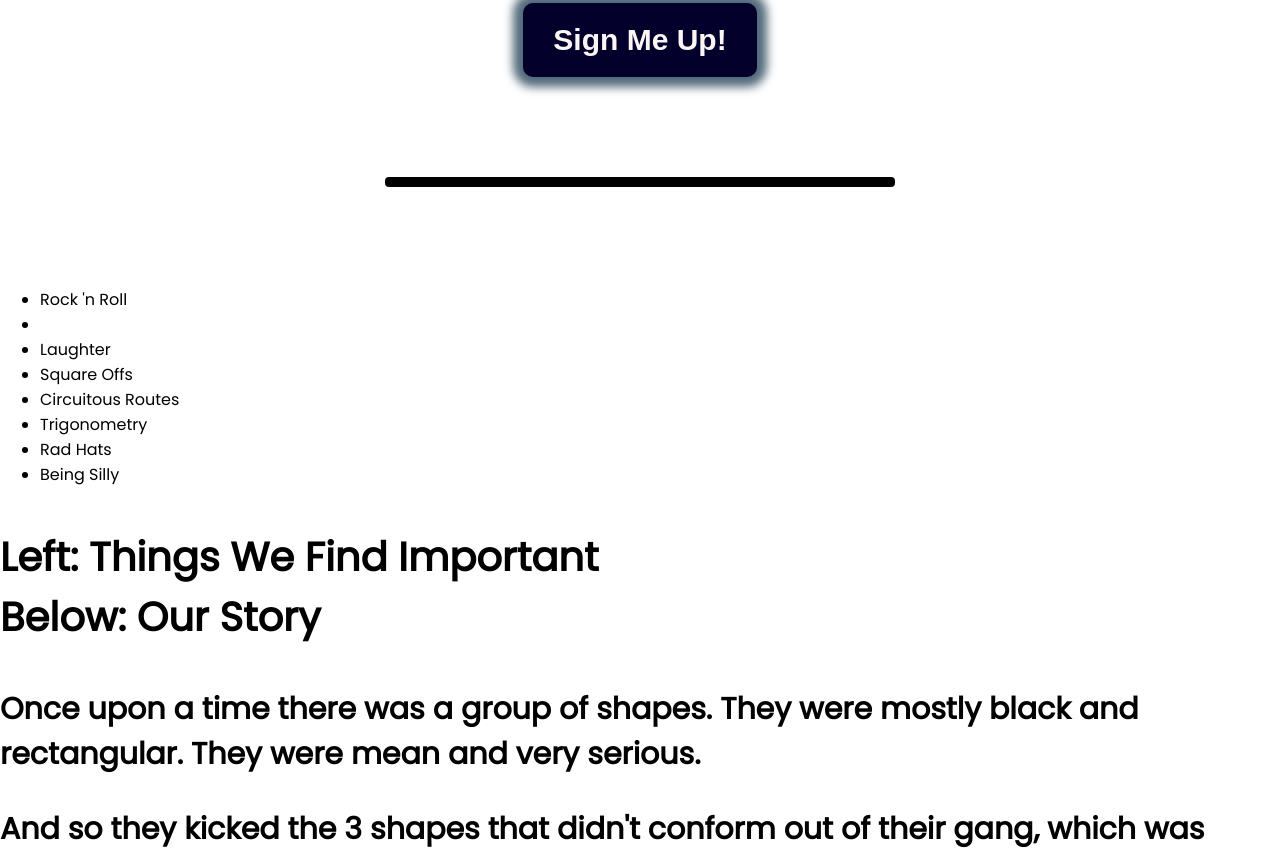
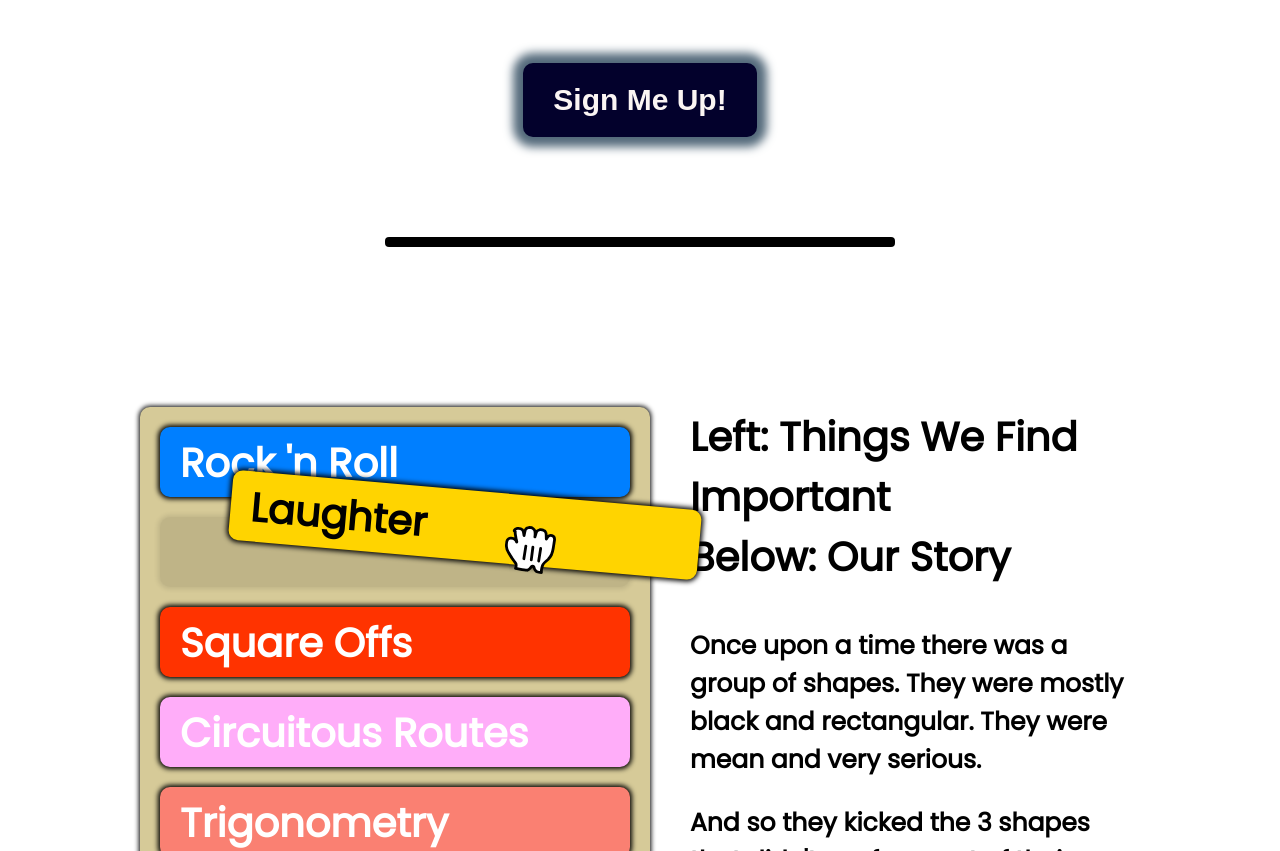
Before and after one commit to msourang/The-Gang, a plain HTML site: page index.html in a window 1280 px wide. Shown: the part 1269-2120 px from the top of the page. Drawn offline with Linux system fonts and the light colour scheme.

Commit message:
The story styling

```diff
--- a/index.html
+++ b/index.html
@@ -9,6 +9,7 @@
         <title>Document</title>
     </head>
     <body>
+
         <div class="hero-banner">
             <div class="wrapper">
                 <h4>Mass from <span>The Gang</span> presents</h4>
@@ -27,15 +28,18 @@
             <div class="character2"></div>
             <div class="character3"></div>
         </div>
+
         <div id="more-info"></div>
+
         <nav>
             <a href="#" class="logo">The Gang</a>
             <ul>
+                <li><a href="#more-info">More Info</a></li>
+                <li><a href="#story">The Story</a></li>
                 <li><a href="#">Sign Up</a></li>
-                <li><a href="#story">The Story</a></li>
-                <li><a href="#more-info">More Info</a></li>
             </ul>
         </nav>
+
         <div class="more-info">
             <h2>Join The Gang</h2>
             <p>
@@ -44,12 +48,14 @@
                 receive pictures of us in all kinds of shapes and sizes. Cool huh ?
             </p>
             <button class="cta">Sign Me Up!</button>
+            <div class="sep" id="story"></div>
         </div>
-        <div class="sep"></div>
-        <div class="story" id="story">
+
+        <div class="wrapper">
+            <div class="story">
                 <ul class="nb-list">
                     <li class="blue">Rock 'n Roll</li>
-                <li class="gray">&nbsp;</li>
+                    <li class="gray"></li>
                     <li class="yellow dragging">Laughter</li>
                     <li class="red">Square Offs</li>
                     <li class="pink">Circuitous Routes</li>
@@ -78,8 +84,12 @@
                     They even started making fun of squares and rectangles in what they like to call 'Square Offs'!
                 </p>
             </div>
+        </div>
+
         <div class="sep"></div>
-        <img src="characters/the-gang.png" width="735" height="399" alt="The Gang">
+
+        <img src="characters/the-gang.png" class="gang-img" width="735" height="399" alt="The Gang">
+
         <footer>
             <p>This website was created for learning purposes. &copy; Massourang</p>
         </footer>
--- a/style.css
+++ b/style.css
@@ -97,6 +97,7 @@ button.cta {
     border-radius: 10px;
     text-decoration: none;
     margin: 35px 0 0;
+    cursor: pointer;
 }
 
 a.cta.alt,
@@ -116,6 +117,7 @@ nav {
     padding: 0 40px;
     position: sticky;
     top: 0;
+    z-index: 1;
 }
 
 nav ul {
@@ -145,9 +147,11 @@ nav a {
 }
 
 .more-info {
-    margin: 50px auto;
+    margin: 0 auto;
     text-align: center;
     width: 950px;
+    box-sizing: border-box;
+    padding: 100px 0 20px;
 }
 
 .more-info h2 {
@@ -155,7 +159,7 @@ nav a {
 }
 
 p {
-    font-weight: bold;
+    font-weight: 600;
     font-size: 30px;
 }
 
@@ -175,8 +179,139 @@ p span {
     border-radius: 4px;
 }
 
+.story h3 {
+    font-size: 40px;
+    font-weight: bolder;
+}
+
+.story p {
+    font-size: 25px;
+    font-weight: bold;
+}
+
+.nb-list {
+    list-style: none;
+    padding: 20px 20px 0;
+    margin: 0 40px 20px 0;
+    float: left;
+    width: 470px;
+    background-color: #D6CA98;
+    border-radius: 10px;
+    box-shadow: 0 0 5px 1px black;
+}
+
+.nb-list li {
+    padding: 6px 20px;
+    border-radius: 10px;
+    font-size: 40px;
+    font-weight: 800;
+    color: white;
+    margin-bottom: 20px;
+    box-sizing: border-box;
+    display: block;
+    height: 70px;
+    box-shadow: 0 0 5px 2px black;
+}
+
+.nb-list li.blue {
+    background-color: #007FFF;
+}
+
+.nb-list li.gray {
+    background-color: black;
+    opacity: 10%;
+}
+
+.nb-list li.yellow {
+    background-color: #FFD400;
+    color: black;
+}
+
+.nb-list li.red {
+    background-color: #FF3300;
+}
+
+.nb-list li.pink {
+    background-color: #FFADF9;
+}
+
+.nb-list li.salmon {
+    background-color: #FA8072;
+}
+
+.dragging {
+    position: absolute;
+    height: 30px;
+    width: 470px;
+    transform: translateX(70px) translateY(-117px) rotate(5deg);
+}
+
+.nb-list li.dragging:after {
+    content: '';
+    display: block;
+    position: absolute;
+    width: 120px;
+    height: 100px;
+    background: url("img/closedhand.svg") no-repeat 0 0;
+    background-size: 100%;
+    transform: translateX(220px) translateY(-80px) rotate(4deg);
+}
+
+.gang-img {
+    display: block;
+    margin: 0 auto 100px;
+}
+
+footer {
+    text-align: center;
+    height: 80px;
+    background-color: #03012C;
+}
+
+footer p {
+    padding: 17px 0;
+    box-sizing: border-box;
+    color: #FBF5F3;
+    margin: 0;
+}
+
+.popup {
+    display: none;
+}
+
 /*
 
-<div class="sep"></div>
+<div class="story" id="story">
+    <ul class="nb-list">
+        <li class="blue">Rock 'n Roll</li>
+        <li class="gray">&nbsp;</li>
+        <li class="yellow dragging">Laughter</li>
+        <li class="red">Square Offs</li>
+        <li class="pink">Circuitous Routes</li>
+        <li class="salmon">Trigonometry</li>
+        <li class="blue">Rad Hats</li>
+        <li class="yellow">Being Silly</li>
+    </ul>
+    <h3>
+        Left: Things We Find Important<br>
+        Below: Our Story
+    </h3>
+    <p>
+        Once upon a time there was a group of shapes. They were mostly black and rectangular. They were mean
+        and very serious.
+    </p>
+    <p>
+        And so they kicked the 3 shapes that didn't conform out of their gang, which was called the Right
+        Angled Gang.
+    </p>
+    <p>
+        And so these 3 shapes were very sad, but found great joy and comfort being around each other. They
+        soon started having a lot of fun, started rocking and rolling, started being silly, and became the
+        most well-know shape gang in the universe.
+    </p>
+    <p>
+        They even started making fun of squares and rectangles in what they like to call 'Square Offs'!
+    </p>
+</div>
 
 */
```
Also changed, not shown: img/closedhand.svg (added). Lines whose indentation alone changed are shown as unchanged.
